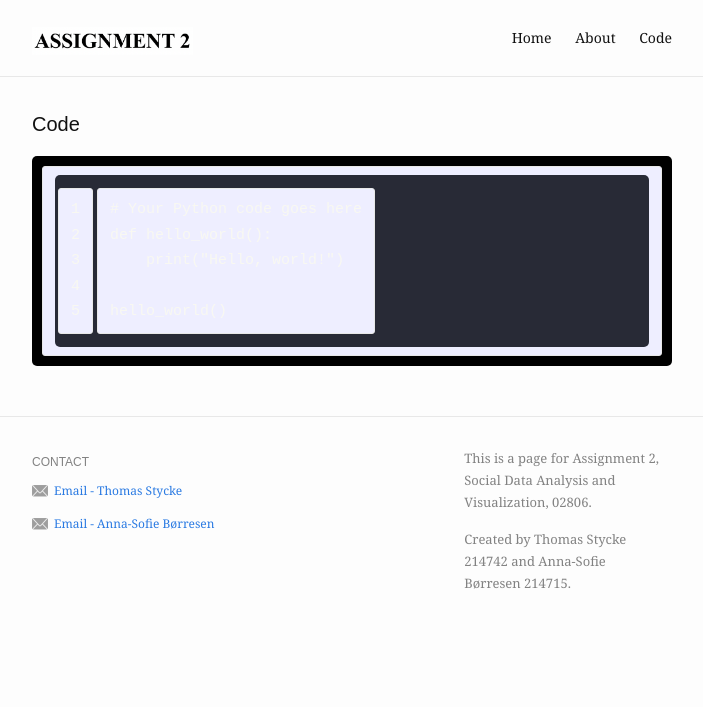
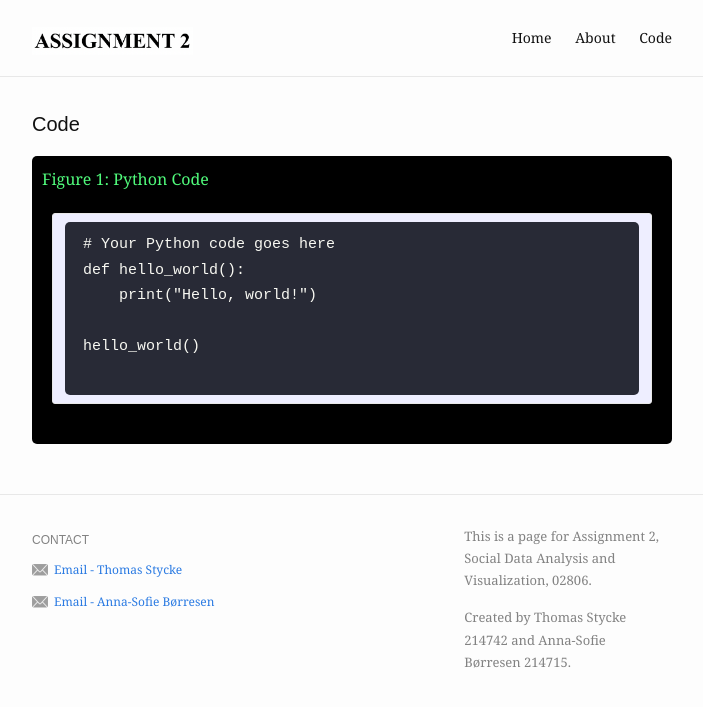
Before and after one commit to Thomasstycke/Thomasstycke.github.io, a Jekyll site: the page built from code.md, in a window 1280 px wide. Shown: the top 707 px of the page, without its empty margins (288-991 px from the left). Built offline with Jekyll 4.4.1, drawn with Linux system fonts in a browser that asks for light colours.

```diff
--- a/code.md
+++ b/code.md
@@ -4,10 +4,13 @@ title: Code
 slug: /code
 ---
 
-{% highlight python linenos %}
-# Your Python code goes here
-def hello_world():
-    print("Hello, world!")
+<figure>
+  <figcaption>Figure 1: Python Code</figcaption>
+  {% highlight python %}
+  # Your Python code goes here
+  def hello_world():
+      print("Hello, world!")
 
-hello_world()
-{% endhighlight %}
+  hello_world()
+  {% endhighlight %}
+</figure>
```
